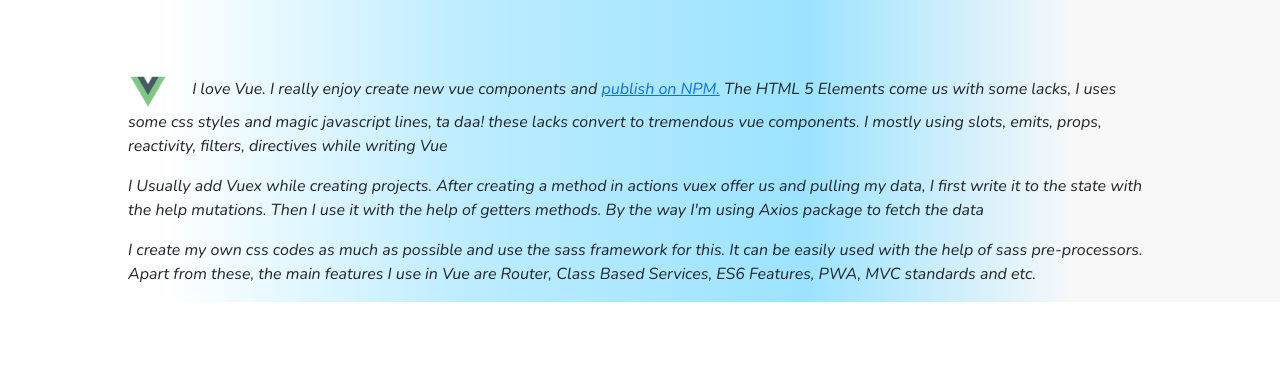
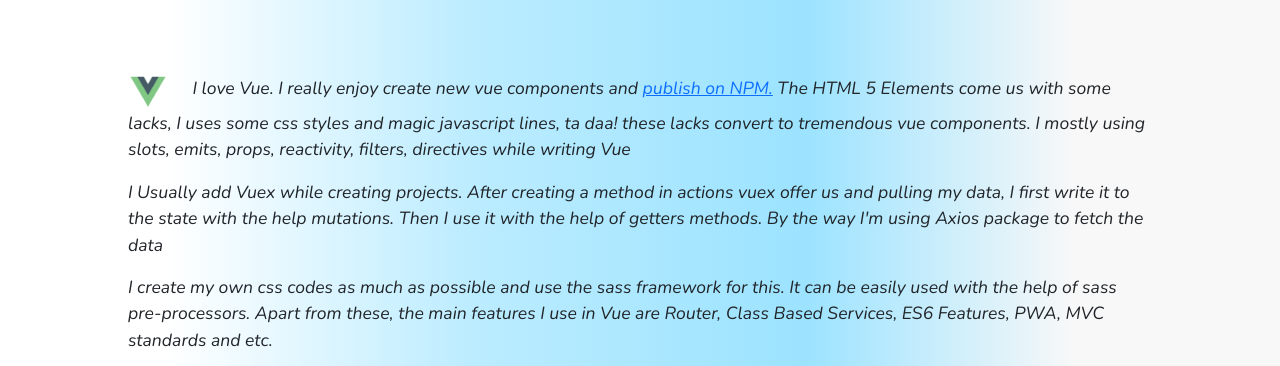
Before and after one commit to mehniyarif/arif-mehniyar-dev, a Vue app: page / in a window 1280 px wide. Shown: the part 549-915 px from the top of the page. Before the commit the page ends 851 px from the top, so only its background shows below. Built offline with nearby package versions, Linux system fonts and the light colour scheme.

Commit message:
vue description

```diff
--- a/package.json
+++ b/package.json
@@ -1,6 +1,6 @@
 {
   "name": "arif-mehniyar-dev",
-  "version": "0.1.2",
+  "version": "0.1.3",
   "private": true,
   "scripts": {
     "start": "node index.js",
--- a/src/views/home.vue
+++ b/src/views/home.vue
@@ -85,6 +85,7 @@ export default {
 .description-paragraph{
   font-family: 'Nunito', sans-serif;
   margin-inline: 10%;
+  font-size: 1.1em;
   font-weight: 500;
   span{
     margin-right: 20px;
```
